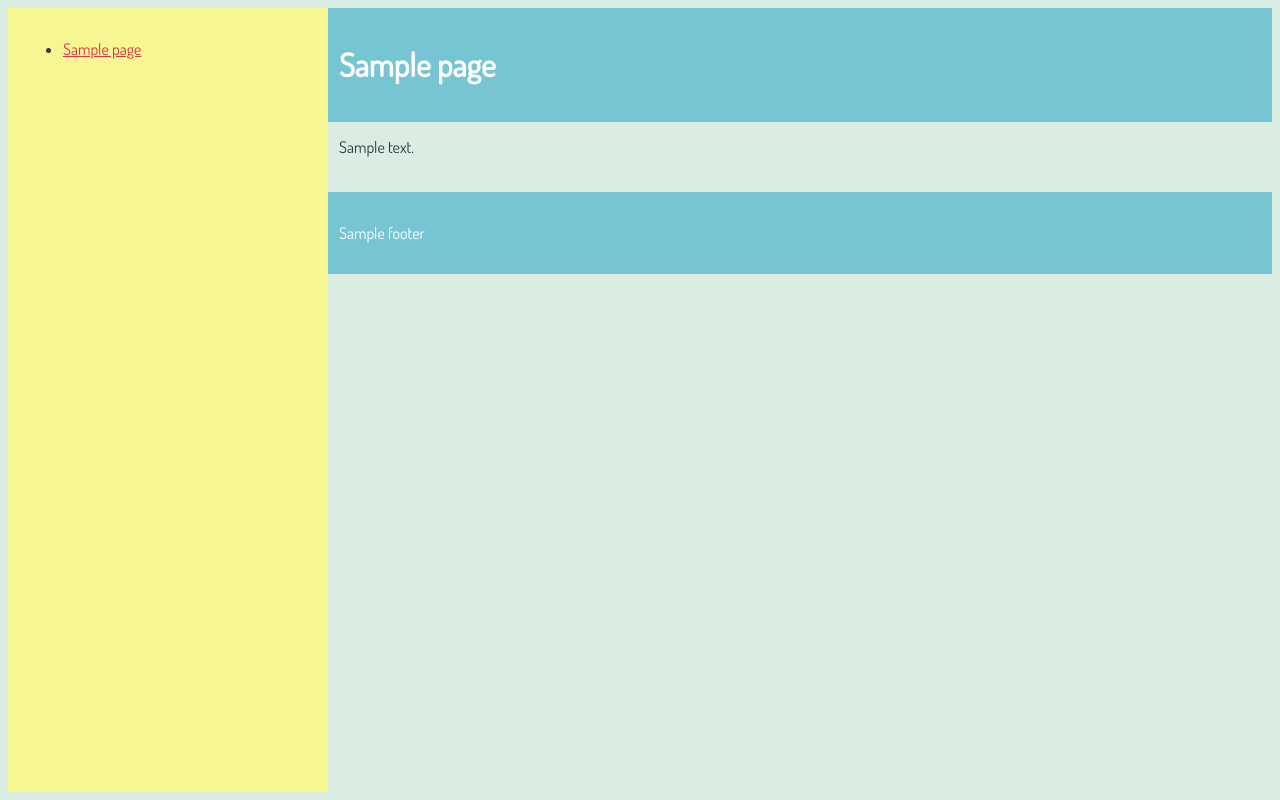
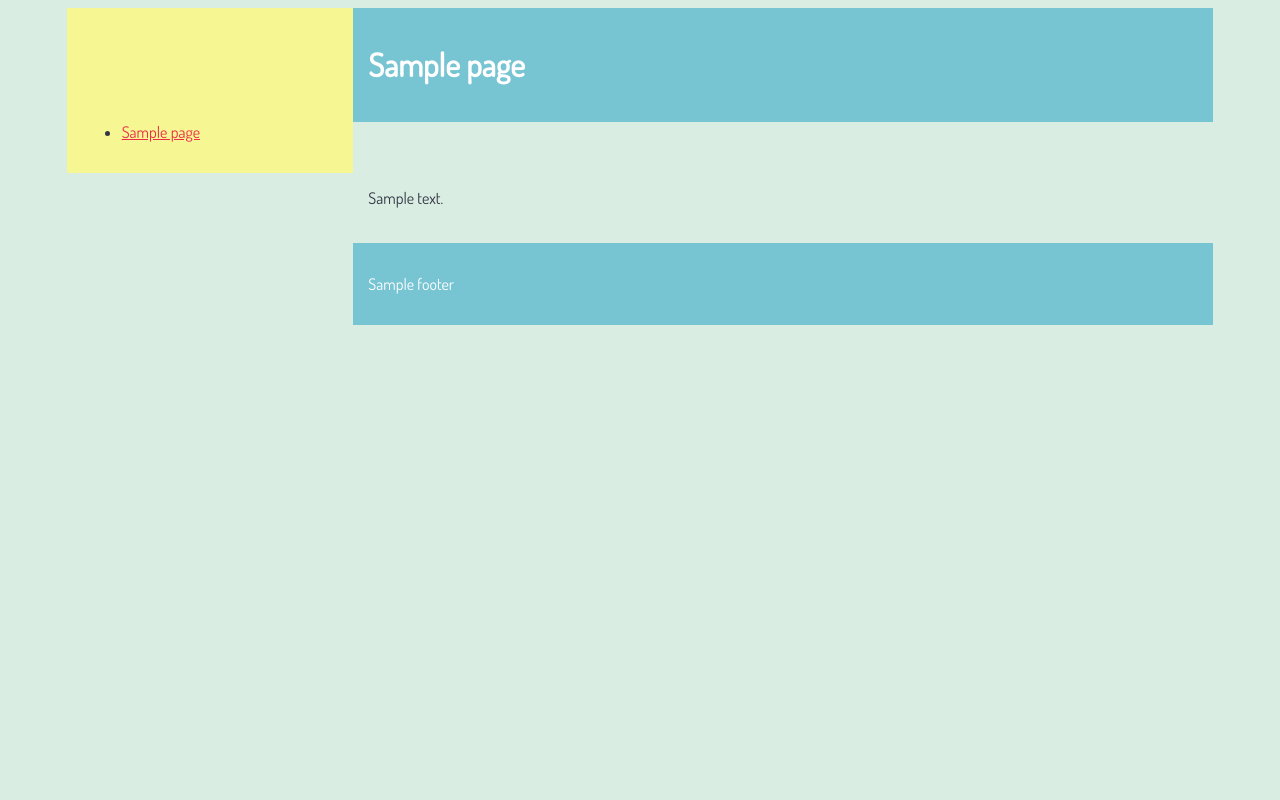
Before and after one commit to ajwillia-ms/enchant, a Flask app: template enchant/server/templates/hosted.html in a window 1280 px wide. Run offline with Flask 2, Linux system fonts and the light colour scheme; the template is opened without the code that fills it: most values are stand-ins (such as "Sample title", 1, 10 or a date in 2020); parts of the project's set-up code (start-up, migrations or seed data) failed here and were passed over.

Commit message:
make default layout fixed width centred

```diff
--- a/enchant/server/static/layout/default.css
+++ b/enchant/server/static/layout/default.css
@@ -15,14 +15,18 @@
 }
 @media only screen and (min-width: 768px) {
   /* Desktop */
+  #page {
+    max-width: 860pt;
+    margin: 0 auto;
+  }
+
   #header {
     width: 75%;
     margin-left: 25%;
   }
   #menu {
-    position:fixed;
+    float: initial;
     width: 25%;
-    height: 98%;
   }
   #content {
     width: 75%;
```
